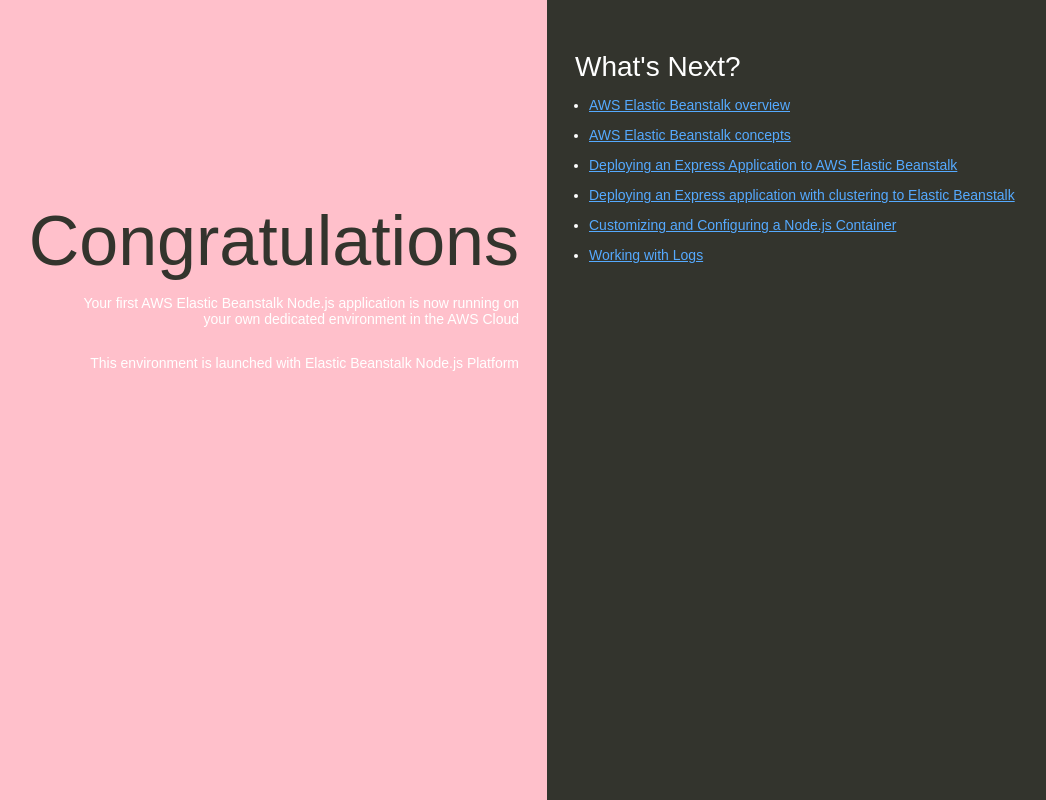
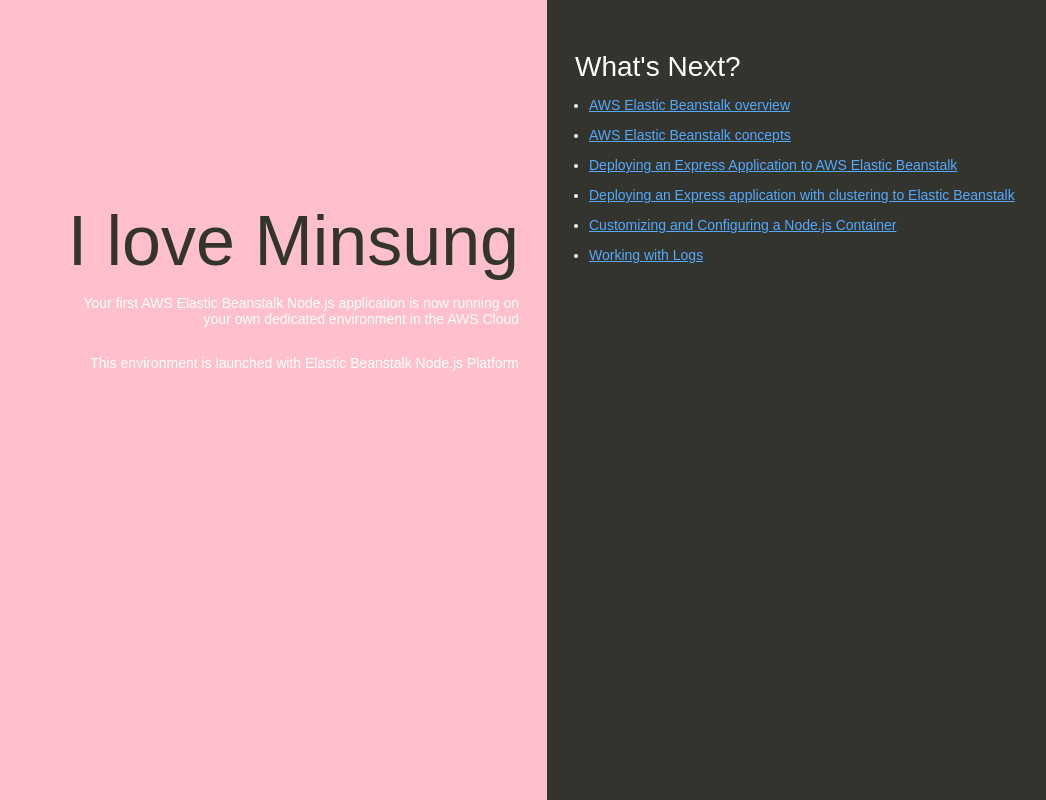
Before and after one commit to yejin-angela-moon/my-nodejs-app, a website: page index.html in a window 1280 px wide. Shown: the whole page, without its empty margins (93-1139 px from the left). Drawn offline with Linux system fonts and the light colour scheme.

Commit message:
Change header text from 'Congratulations' to 'I love Minsung'

```diff
--- a/index.html
+++ b/index.html
@@ -74,7 +74,7 @@
   </head>
   <body>
     <div class="textColumn">
-      <h1>Congratulations</h1>
+      <h1>I love Minsung</h1>
       <p>
         Your first AWS Elastic Beanstalk Node.js application is now running on
         your own dedicated environment in the AWS Cloud
```
